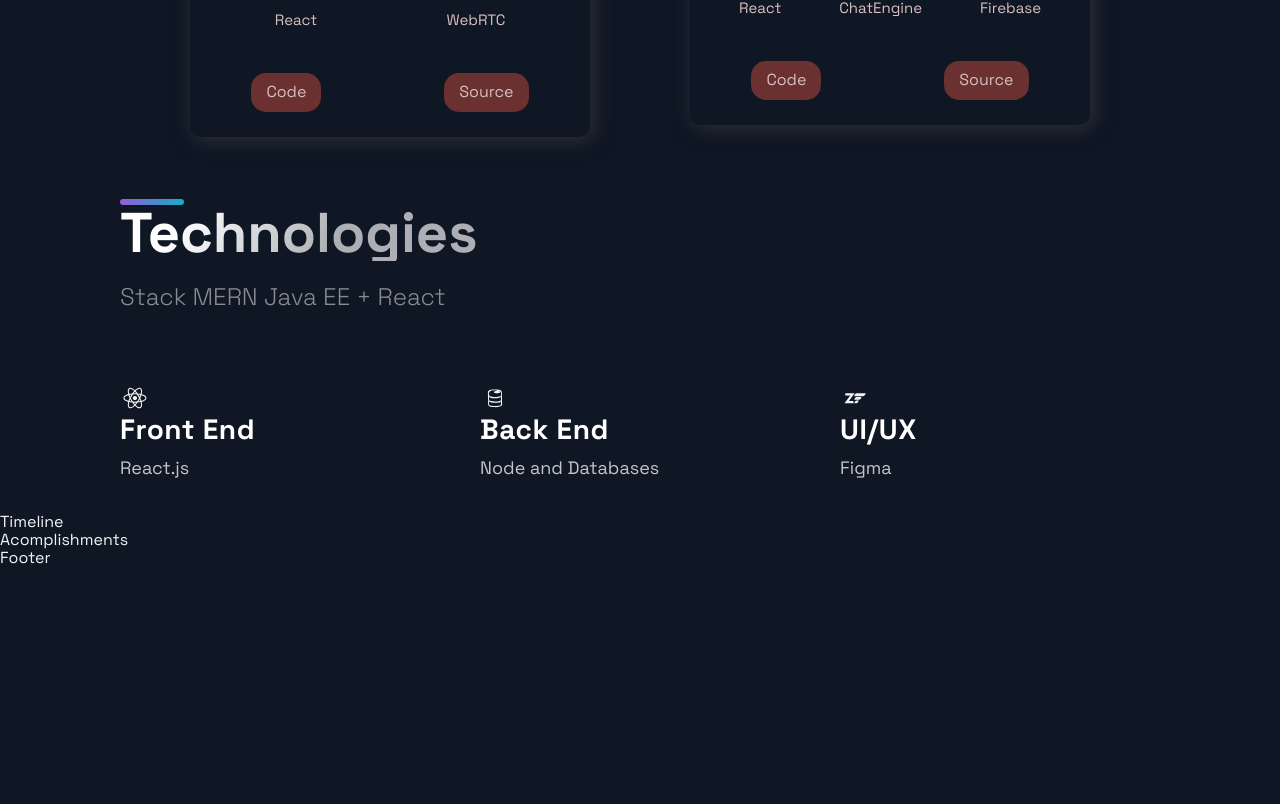
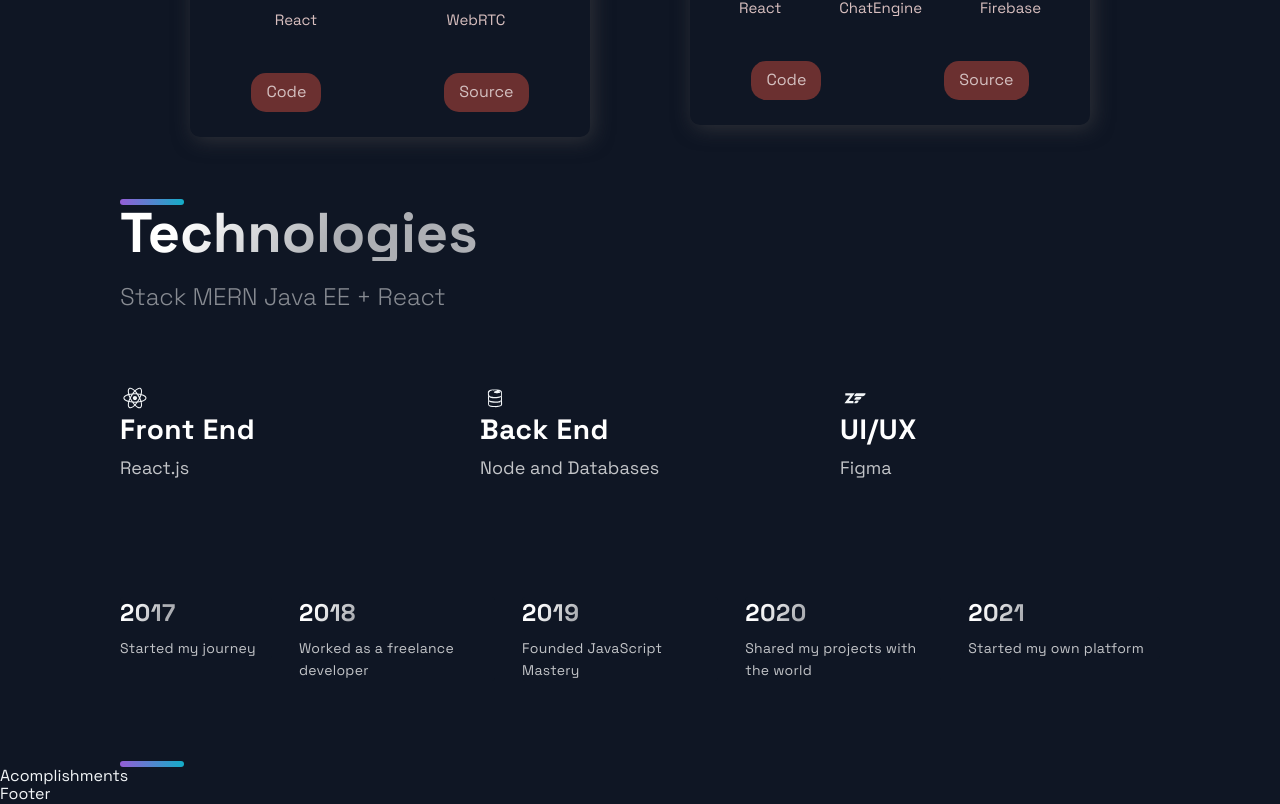
Before and after one commit to yamgarcia/Portfolio, a Next.js app: page / in a window 1280 px wide. Shown: the part 1940-2744 px from the top of the page. Before the commit the page ends 2508 px from the top, so only its background shows below. Built offline with nearby package versions, Linux system fonts and the light colour scheme.

Commit message:
Add timeline section

```diff
--- a/src/components/TimeLine/TimeLine.js
+++ b/src/components/TimeLine/TimeLine.js
@@ -1,51 +1,114 @@
-import React, { useState, useRef, useEffect } from 'react';
+import React, { useState, useRef, useEffect } from "react";
 
-import { CarouselButton, CarouselButtonDot, CarouselButtons, CarouselContainer, CarouselItem, CarouselItemImg, CarouselItemText, CarouselItemTitle, CarouselMobileScrollNode } from './TimeLineStyles';
-import { Section, SectionDivider, SectionText, SectionTitle } from '../../styles/GlobalComponents';
-import { TimeLineData } from '../../constants/constants';
+import {
+  CarouselButton,
+  CarouselButtonDot,
+  CarouselButtons,
+  CarouselContainer,
+  CarouselItem,
+  CarouselItemImg,
+  CarouselItemText,
+  CarouselItemTitle,
+  CarouselMobileScrollNode,
+} from "./TimeLineStyles";
+import {
+  Section,
+  SectionDivider,
+  SectionText,
+  SectionTitle,
+} from "../../styles/GlobalComponents";
+import { TimeLineData } from "../../constants/constants";
 
 const TOTAL_CAROUSEL_COUNT = TimeLineData.length;
 
 const Timeline = () => {
-  // const [activeItem, setActiveItem] = useState(0);
-  // const carouselRef = useRef();
+  const [activeItem, setActiveItem] = useState(0);
+  const carouselRef = useRef();
 
-  // const scroll = (node, left) => {
-  //   return node.scrollTo({ left, behavior: 'smooth' });
-  // }
+  const scroll = (node, left) => {
+    return node.scrollTo({ left, behavior: "smooth" });
+  };
 
-  // const handleClick = (e, i) => {
-  //   e.preventDefault();
+  const handleClick = (e, i) => {
+    e.preventDefault();
 
-  //   if (carouselRef.current) {
-  //     const scrollLeft = Math.floor(carouselRef.current.scrollWidth * 0.7 * (i / TimeLineData.length));
+    if (carouselRef.current) {
+      const scrollLeft = Math.floor(
+        carouselRef.current.scrollWidth * 0.7 * (i / TimeLineData.length)
+      );
 
-  //     scroll(carouselRef.current, scrollLeft);
-  //   }
-  // }
+      scroll(carouselRef.current, scrollLeft);
+    }
+  };
 
-  // const handleScroll = () => {
-  //   if (carouselRef.current) {
-  //     const index = Math.round((carouselRef.current.scrollLeft / (carouselRef.current.scrollWidth * 0.7)) * TimeLineData.length);
+  const handleScroll = () => {
+    if (carouselRef.current) {
+      const index = Math.round(
+        (carouselRef.current.scrollLeft /
+          (carouselRef.current.scrollWidth * 0.7)) *
+          TimeLineData.length
+      );
 
-  //     setActiveItem(index);
-  //   }
-  // }
+      setActiveItem(index);
+    }
+  };
 
-  // // snap back to beginning of scroll when window is resized
-  // // avoids a bug where content is covered up if coming from smaller screen
-  // useEffect(() => {
-  //   const handleResize = () => {
-  //     scroll(carouselRef.current, 0);
-  //   }
+  // snap back to beginning of scroll when window is resized
+  // avoids a bug where content is covered up if coming from smaller screen
+  useEffect(() => {
+    const handleResize = () => {
+      scroll(carouselRef.current, 0);
+    };
 
-  //   window.addEventListener('resize', handleResize);
-  // }, []);
+    window.addEventListener("resize", handleResize);
+  }, []);
 
   return (
-    <div>
-      Timeline
-    </div>
+    <>
+      <Section id='about'>
+        <SectionTitle>
+          <SectionText></SectionText>
+        </SectionTitle>
+        <CarouselContainer ref={carouselRef} onScroll={handleScroll()}>
+          <>
+            {TimeLineData.map((item, i) => (
+              <CarouselMobileScrollNode
+                key={i}
+                final={i === TOTAL_CAROUSEL_COUNT - 1}
+              >
+                <CarouselItem
+                  index={i}
+                  id={`carousel__item-${i}`}
+                  active={activeItem}
+                  onClick={(e) => {
+                    handleClick(e, i);
+                  }}
+                >
+                  <CarouselItemTitle>{item.year}</CarouselItemTitle>
+                  <CarouselItemText>{item.text}</CarouselItemText>
+                </CarouselItem>
+              </CarouselMobileScrollNode>
+            ))}
+          </>
+        </CarouselContainer>
+        <CarouselButtons>
+          {TimeLineData.map((item, i) => {
+            return (
+              <CarouselButton
+                key={i}
+                index={i}
+                active={activeItem}
+                onClick={(e) => handleClick(e, i)}
+                type='button'
+              >
+                <CarouselButtonDot active={activeItem} />
+              </CarouselButton>
+            );
+          })}
+        </CarouselButtons>
+        <SectionDivider />
+      </Section>
+    </>
   );
 };
 
```
